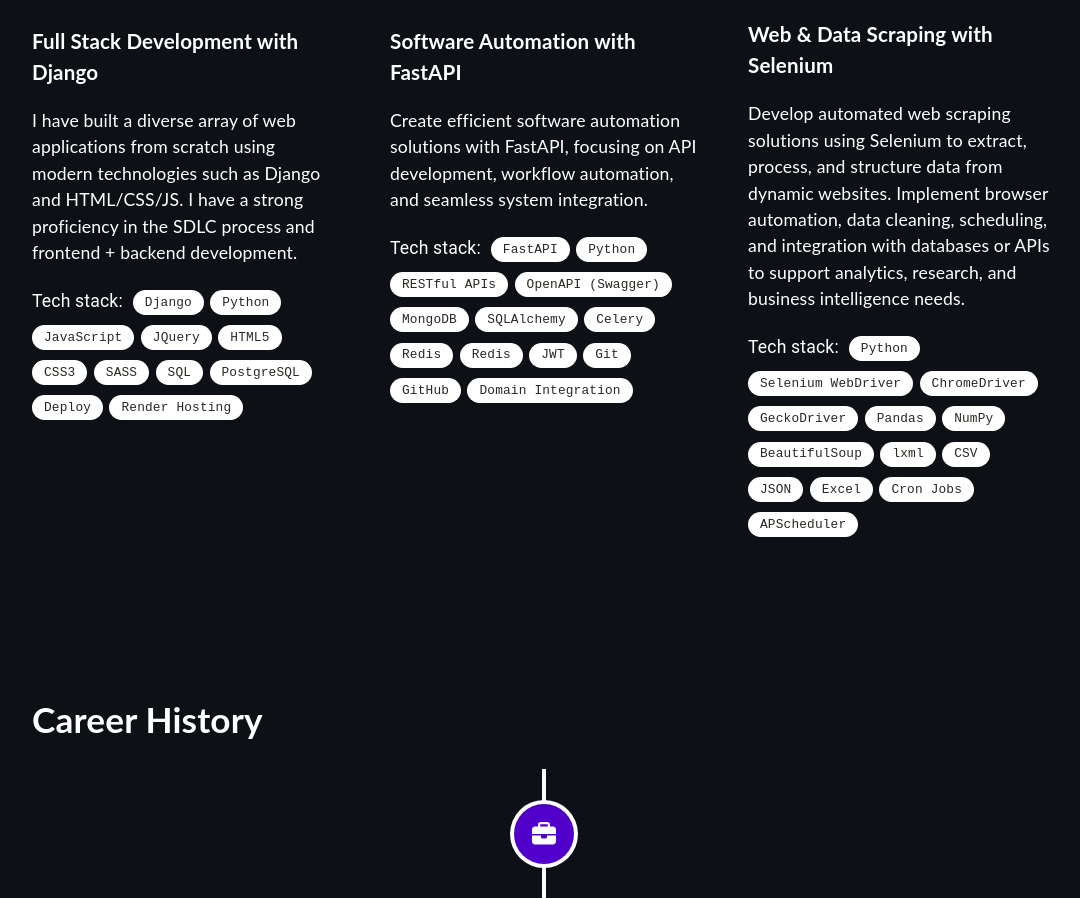
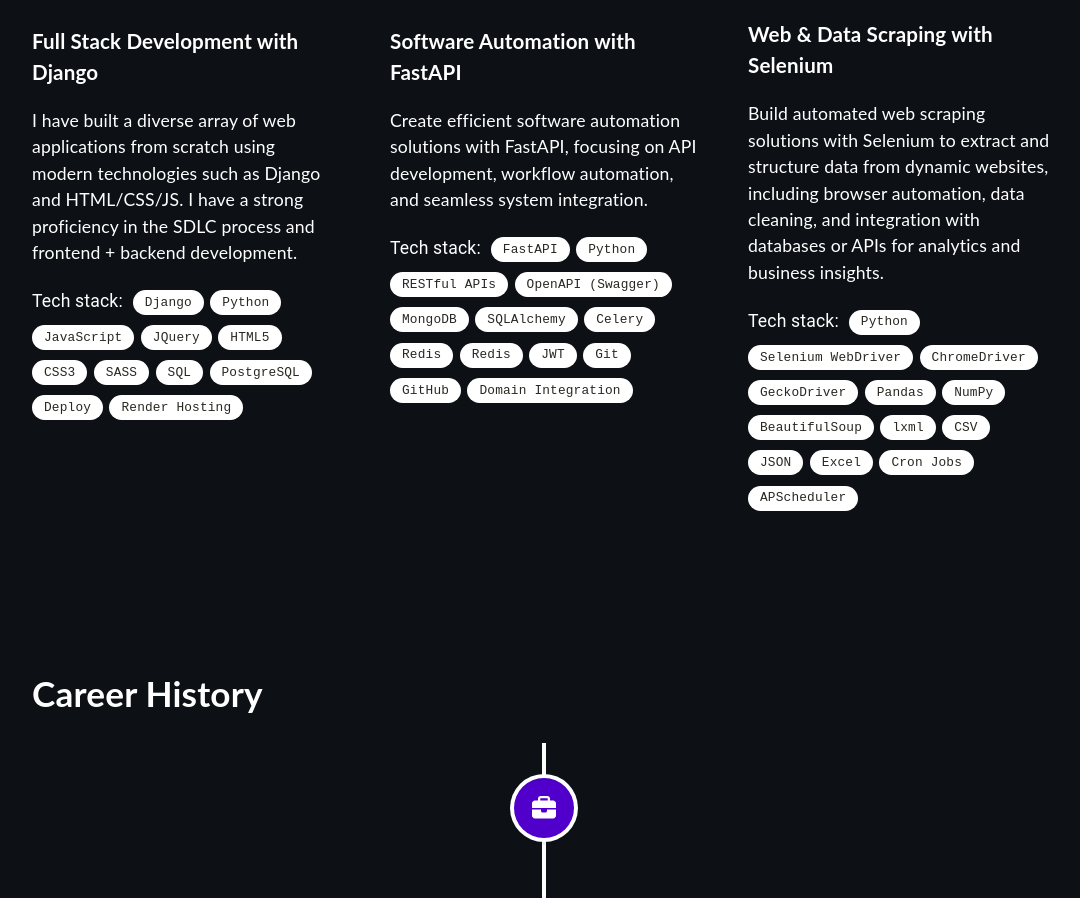
Before and after one commit to msncoder/react-portfolio, a React (Create React App) app: page / in a window 1280 px wide. Shown: the part 1047-1945 px from the top of the page, without its empty margins (96-1176 px from the left). Built offline with nearby package versions, Linux system fonts and the light colour scheme.

Commit message:
change 3rd expertise description

```diff
--- a/src/components/Expertise.tsx
+++ b/src/components/Expertise.tsx
@@ -100,11 +100,10 @@
             <FontAwesomeIcon icon={faPython} size="3x" />
             <h3>Web & Data Scraping with Selenium</h3>
             <p>
-              Develop automated web scraping solutions using Selenium to
-              extract, process, and structure data from dynamic websites.
-              Implement browser automation, data cleaning, scheduling, and
-              integration with databases or APIs to support analytics, research,
-              and business intelligence needs.
+              Build automated web scraping solutions with Selenium to extract
+              and structure data from dynamic websites, including browser
+              automation, data cleaning, and integration with databases or APIs
+              for analytics and business insights.
             </p>
             <div className="flex-chips">
               <span className="chip-title">Tech stack:</span>
```
